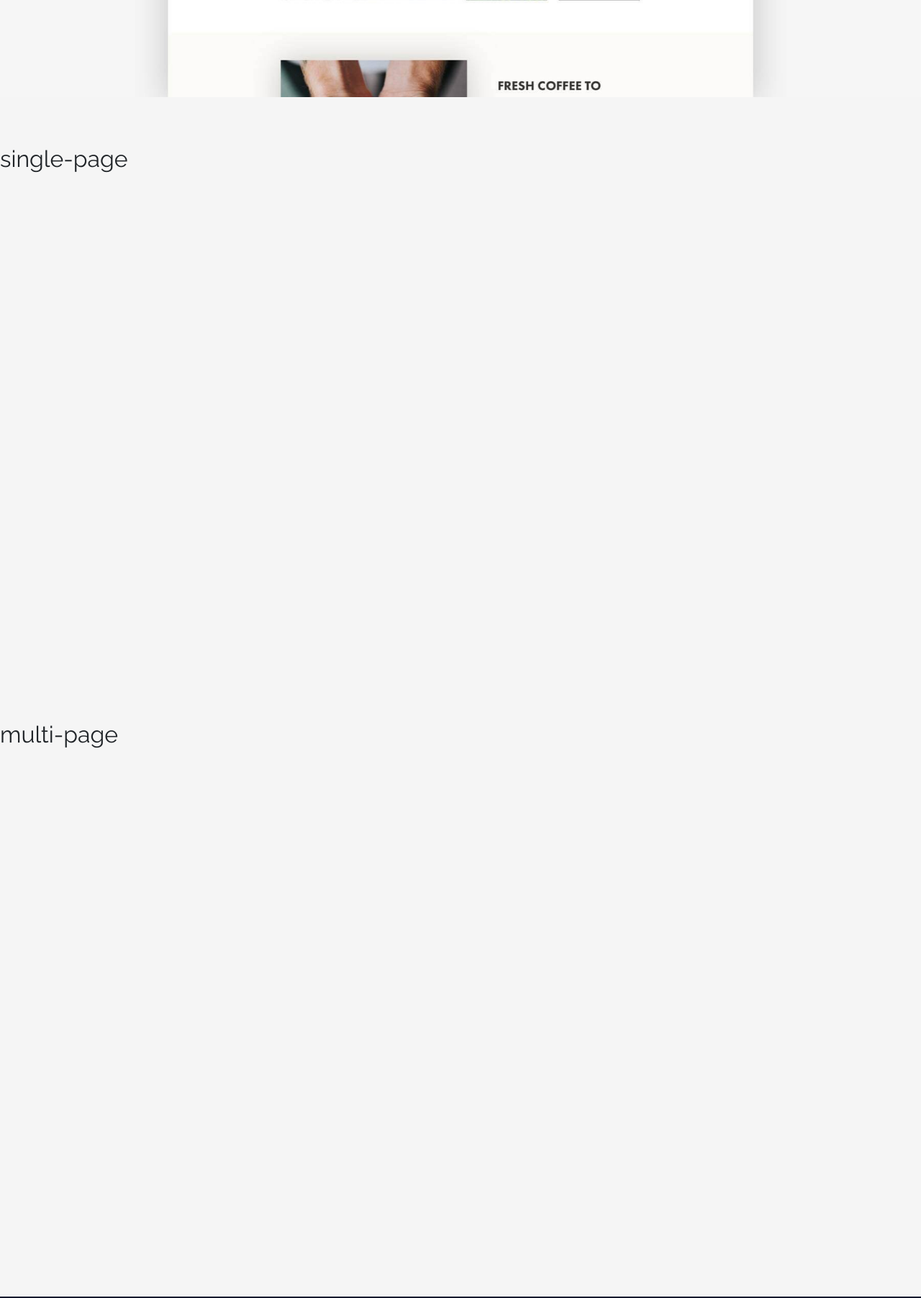
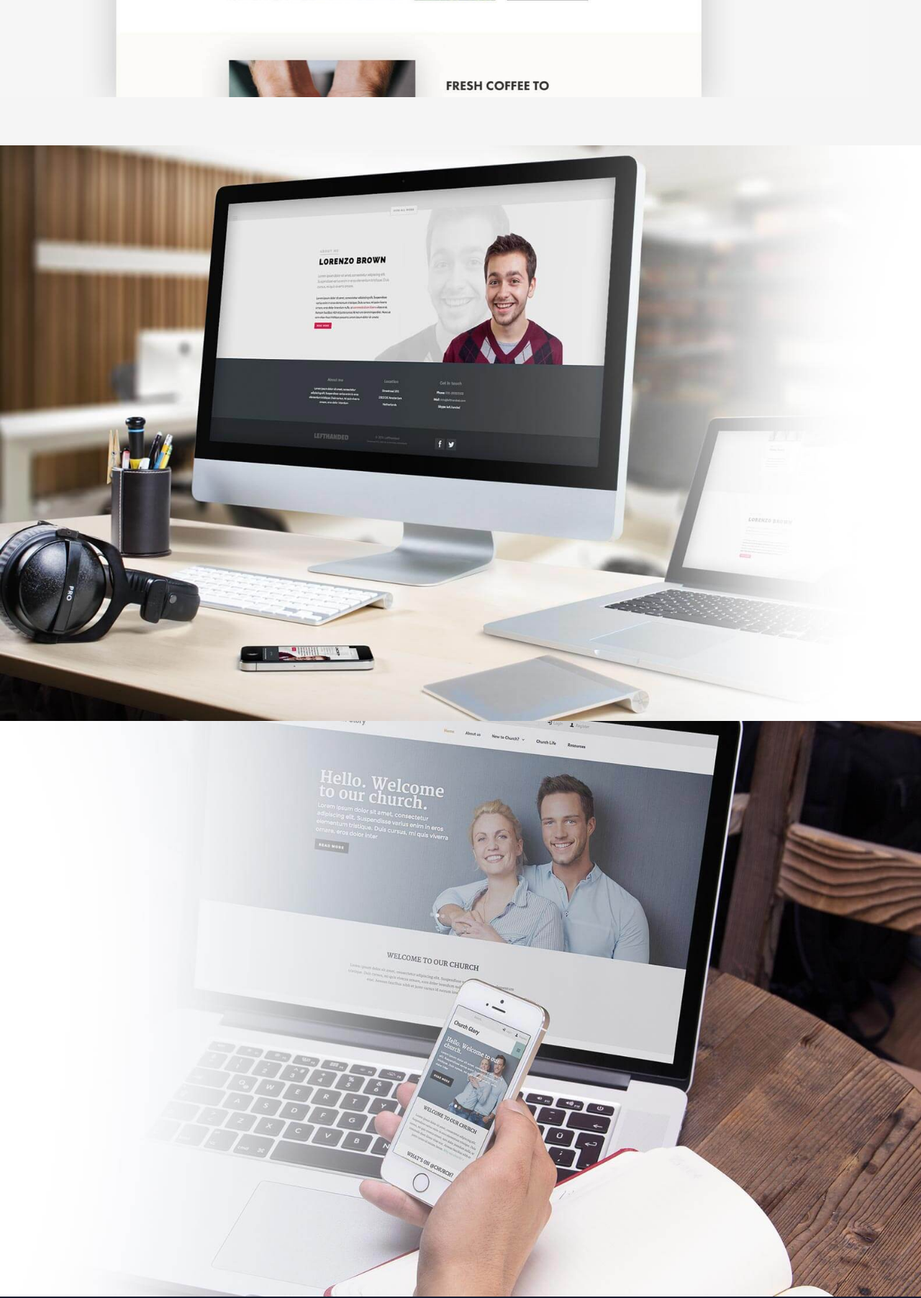
Before and after one commit to Jonatan-R-Villalva/estudio-badDog, a plain HTML site: page sitios.html in a window 1280 px wide. Shown: the part 720-2524 px from the top of the page at 72% size. Drawn offline with nearby package versions, Linux system fonts and the light colour scheme.

Commit message:
definiendo fondo de secciones de servicios

```diff
--- a/css/styles.css
+++ b/css/styles.css
@@ -85,6 +85,10 @@ a:hover{
 
 /****---My styles---****/
 
+.bg-color{
+    background-color: var(--bg-color);
+}
+
 .bg-gradient-blue-green{
     background-color: rgba(83, 184, 152, 1);
     background-image: linear-gradient(
@@ -99,8 +103,16 @@ a:hover{
     );
 }
 
-.bg-color{
-    background-color: var(--bg-color);
+.bg-hero-image-sp{
+    background-image: url('../img/site-singlepage.jpg');
+    background-repeat: no-repeat;
+    background-size: cover;
+}
+
+.bg-hero-image-mp{
+    background-image: url('../img/site-multipage.jpg');
+    background-repeat: no-repeat;
+    background-size: cover;
 }
 
 .bg-third-color{
--- a/sitios.html
+++ b/sitios.html
@@ -62,7 +62,7 @@
                     Desarrollo de sitios de una sóla y de múltiples paginas.
                 </p>
             </div>
-            <div id="carouselExample" class="carousel slide">
+            <div id="carouselExampleSlidesOnly" class="carousel slide" data-bs-ride="carousel">
                 <div class="carousel-inner">
                   <div class="carousel-item active">
                     <img src="./img/work-slide-1.jpg" class="d-block w-100" alt="trabajo1">
@@ -80,21 +80,13 @@
                     <img src="./img/work-slide-5.png" class="d-block w-100" alt="trabajo5">
                   </div>
                 </div>
-                <button class="carousel-control-prev" type="button" data-bs-target="#carouselExample" data-bs-slide="prev">
-                  <span class="carousel-control-prev-icon" aria-hidden="true"></span>
-                  <span class="visually-hidden">Previous</span>
-                </button>
-                <button class="carousel-control-next" type="button" data-bs-target="#carouselExample" data-bs-slide="next">
-                  <span class="carousel-control-next-icon" aria-hidden="true"></span>
-                  <span class="visually-hidden">Next</span>
-                </button>
-            </div>
+              </div>
         </section>
-        <section class="min-vh-100" id="single-page">
-            <h2>single-page</h2>
+        <section class="min-vh-100 bg-hero-image-sp" id="single-page">
+
         </section>
-        <section class="min-vh-100" id="multi-page">
-            <h2>multi-page</h2>
+        <section class="min-vh-100 bg-hero-image-mp" id="multi-page">
+
         </section>
     </main>
     <footer class="bg-dark p-3">
```
